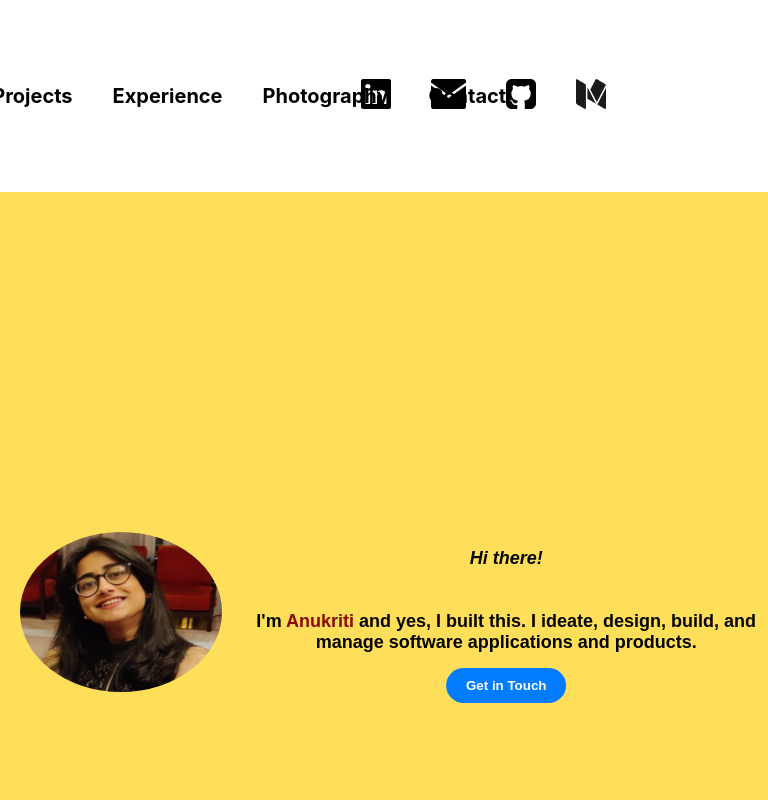
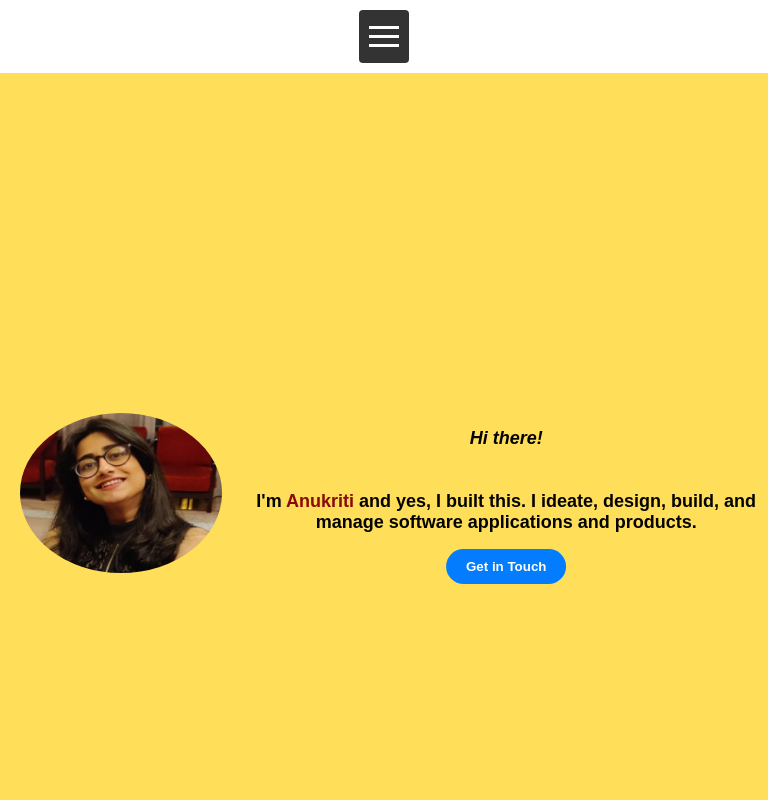
Before and after one commit to WinexWolf/anukritijaiswal.github.io, a React (Create React App) app: page / in a window 768 px wide. Shown: the top 800 px of the page. Built offline with nearby package versions, Linux system fonts and the light colour scheme.

Commit message:
added hamburger menu

```diff
--- a/src/App.css
+++ b/src/App.css
@@ -9,6 +9,7 @@
   font-size: calc(10px + 2vmin);
   color: white;
   opacity: 1;
+  width:100vw;
   transition: opacity 1s ease;
 }
 
--- a/src/contact.css
+++ b/src/contact.css
@@ -1,6 +1,6 @@
 /* Contact.css */
 .contact-container {
-  width: 100%;
+  width: 90%;
   margin: 0;
   padding: 5%;
   background-color: #000;
--- /dev/null
+++ b/src/hamburger.css
@@ -0,0 +1,66 @@
+@media screen and (max-width: 768px) {
+  .navbar ul {
+display:none;}
+
+.image{
+  display: flex;
+}
+.navbar{
+    justify-content: right;
+}
+
+/* Hamburger menu icon */
+.hamburger-menu {
+  display: block;
+  cursor: pointer;
+  padding: 10px;
+  background-color: #333;
+  color: #fff;
+  border: none;
+  border-radius: 4px;
+  transition: background-color 0.3s;
+  justify-content: end;
+}
+
+.hamburger-menu:hover {
+  background-color: #555;
+}
+
+/* Icon bars */
+.hamburger-bar {
+  width: 30px;
+  height: 3px;
+  background-color: #fff;
+  margin: 6px 0;
+  display: flex;
+  transition: 0.4s;
+}
+
+/* Animation for bars when menu is active */
+.hamburger-menu.active .hamburger-bar:nth-child(1) {
+  transform: rotate(-45deg) translate(-5px, 6px);
+}
+
+.hamburger-menu.active .hamburger-bar:nth-child(2) {
+  opacity: 0;
+}
+
+.hamburger-menu.active .hamburger-bar:nth-child(3) {
+  transform: rotate(45deg) translate(-5px, -6px);
+}
+
+.hamburger-list {
+  max-width: 40%;
+  height: auto;
+  display: flex;
+  margin-top: 7px;
+  flex-direction:column;
+  transition: 0.4s;
+  padding:10px;
+  border-radius: 8px;
+  position: absolute;
+  z-index: 1000;
+  background-color: #fff;
+}
+
+}
--- /dev/null
+++ b/src/hamburger.js
@@ -0,0 +1,43 @@
+import React, { useState } from "react";
+import "./hamburger.css";
+
+
+function HamburgerMenu() {
+  const [isActive, setIsActive] = useState(false);
+
+  const toggleMenu = () => {
+    setIsActive(!isActive);
+  };
+
+  return (
+    <div
+      className={`hamburger-menu ${isActive ? "active" : ""}`}
+      onClick={toggleMenu}
+    >
+      <div className="hamburger-bar"></div>
+      <div className="hamburger-bar"></div>
+      <div className="hamburger-bar"></div>
+      {isActive && (
+        <div className="hamburger-list">
+          <li>
+            <a href="/about">About</a>
+          </li>
+          <li>
+            <a href="/projects">Projects</a>
+          </li>
+          <li>
+            <a href="/experience">Experience</a>
+          </li>
+          <li>
+            <a href="/photography">Photography</a>
+          </li>
+          <li>
+            <a href="/contact">Contact</a>
+          </li>
+        </div>
+      )}
+    </div>
+  );
+}
+
+export default HamburgerMenu;
--- a/src/navbar.css
+++ b/src/navbar.css
@@ -2,8 +2,8 @@
 .navbar {
   background-color: #fff;
   padding: 10px 0;
-  width: 100%;
-  z-index: 1000;
+  width: 100vw;
+  z-index: 1;
   height: auto; /* Change to auto for responsiveness */
   display: flex;
   flex-direction: column; /* Change to column for responsiveness on small screens */
@@ -38,24 +38,18 @@
   color: #ff5733;
 }
 
-/* Media Queries for Responsiveness */
-@media screen and (min-width: 768px) {
-  /* Apply these styles when the screen width is at least 768px (e.g., tablets and larger) */
-  .navbar {
-    flex-direction: row; /* Revert to row layout */
-    justify-content: space-between; /* Space out the logo and links */
-    align-items: center;
-    width: 30%;
-  }
+@media screen and (max-width: 768px) {
+  .navbar ul {
+display:none;}
 
-  .navbar ul {
-    flex-direction: row; /* Display links in a row */
-    padding: 20%;
-  }
+.navbar{
+  justify-content: right;
+    width: 100vw;
 
-  .navbar li {
-    margin: 0 20px; /* Adjust spacing between links */
-    font-size: 12px;
+}
 
-  }
+.image{
+  display: flex;
 }
+
+}
--- a/src/navbar.js
+++ b/src/navbar.js
@@ -7,7 +7,7 @@ import mediumicon from './images/medium.png';
 import linkedinicon from './images/linkedin.png';
 import githubicon from './images/github.png';
 import emailicon from './images/email.png';
-
+import HamburgerMenu from './hamburger';
 
 
 function Navbar() {
@@ -55,7 +55,8 @@ function Navbar() {
 
 
       </ul>
-    </nav>
+<HamburgerMenu></HamburgerMenu>
+   </nav>
   );
 }
 
```
